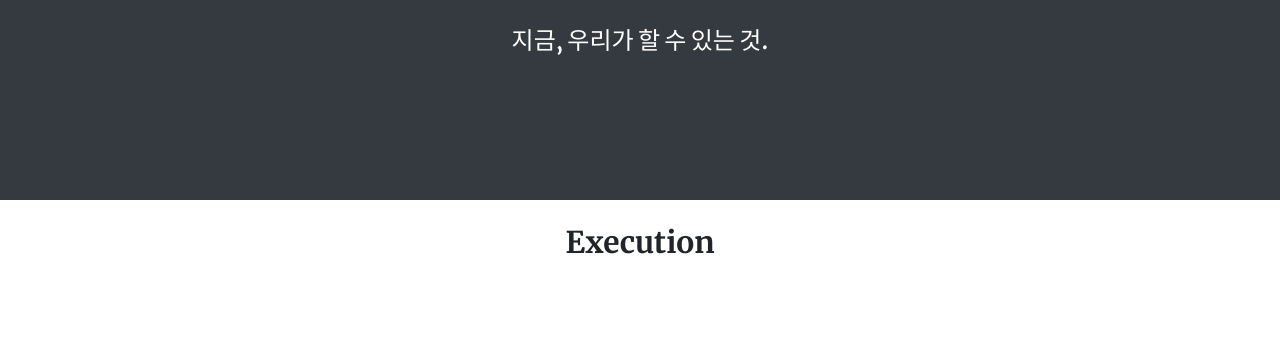
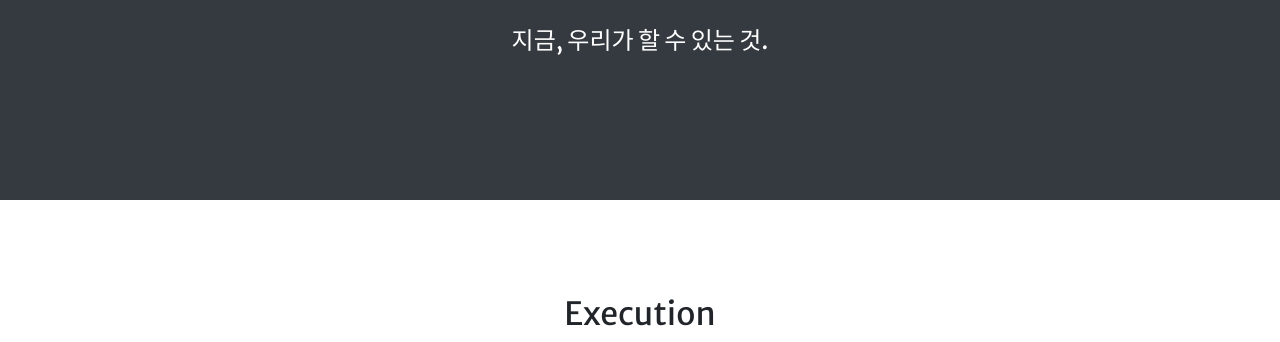
Before and after one commit to Sunny-W-Park/ensemble4publish, a Django app: page /team/ in a window 1280 px wide. Shown: the part 1576-1918 px from the top of the page. Run offline with Django 3.2, Linux system fonts and the light colour scheme; some libraries are stand-ins or nearby versions.

Commit message:
0814_18:27

```diff
--- a/blog/templates/blog_index.html
+++ b/blog/templates/blog_index.html
@@ -22,7 +22,7 @@
             <div class="container">
                 <div class="row justify-content-center">
                     <div class="col-lg-8 text-center">
-                        <h2 class="text-white mt-0">오직 안암동에서만.</h2>
+                        <h2 class="text-white mt-0">펀딩 진행중 ~ 8월 30일</h2>
                         <hr class="divider light my-4" />
                         <h5 class="text-white mb-16">  근처식당 &nbsp; | &nbsp; 꽌부이 &nbsp;| &nbsp; 발리하이 &nbsp;| &nbsp; 미뇽 &nbsp;  &nbsp;| &nbsp; 일곱평 &nbsp;| &nbsp;  히포크라테스 스프 &nbsp;</p>
 
--- a/daemun/templates/daemun.html
+++ b/daemun/templates/daemun.html
@@ -57,7 +57,7 @@
                     <div class="col-lg-8 text-center">
                         <h2 class="text-white mt-0">단 3주, 최대 23%</h2>
                         <hr class="divider light my-4" />
-                        <p class="text-white-50 mb-4"> 할인된 가격으로 만나보는</br> 안암의 인기 레스토랑 </br> ㅤ </p>
+                        <p class="text-white  mb-4"> 할인된 가격으로 만나보는</br> 안암의 인기 레스토랑 </br> ㅤ </p>
                         <a class="btn btn-light btn-xl js-scroll-trigger" href="#services">지금 참여하기</a>
                     </div>
                 </div>
--- a/ensemble_monday/templates/footer.html
+++ b/ensemble_monday/templates/footer.html
@@ -1,6 +1,9 @@
 <footer class="bg-light py-5">
     <div class="container">
         <div class="small text-center text-muted"> Powered by Ensemble
+        </div>
+        <div>
+        <center><div> <img src="https://i.imgur.com/cpPsam1.png" style="width: 45px; height: auto;" /> </div></center>
         </div>
     </div>
 </footer>
--- a/team/templates/team.html
+++ b/team/templates/team.html
@@ -18,10 +18,10 @@
         }
 
         #title {
+            font-family: "Merriweather Sans", -apple-system, BlinkMacSystemFont, "Segoe UI", Roboto, "Helvetica Neue", Arial;
             width: 100%;
             margin: 0px auto;
-            font-size: 30px;
-            font-weight: bold;
+            font-size: 32px;
             text-align: center;
             word-break: keep-all;
         }
@@ -33,6 +33,7 @@
 
 
         #contentcontainer {
+            font-family: "Merriweather Sans", -apple-system, BlinkMacSystemFont, "Segoe UI", Roboto, "Helvetica Neue", Arial;
             width: 100%;
             margin: 0px auto;
             display: flex;
@@ -40,6 +41,7 @@
         }
 
         #membercontainer {
+            font-family: "Merriweather Sans", -apple-system, BlinkMacSystemFont, "Segoe UI", Roboto, "Helvetica Neue", Arial;
             width: 250px;
             margin: 10px;
             padding: 10px;
@@ -170,6 +172,7 @@
             </div>
         </section>
 
+        <div id = "gap"></div>
 
     <div id="container">
 
```
Also changed, not shown: static/assets/img/logo.png (added), 7 other files.
